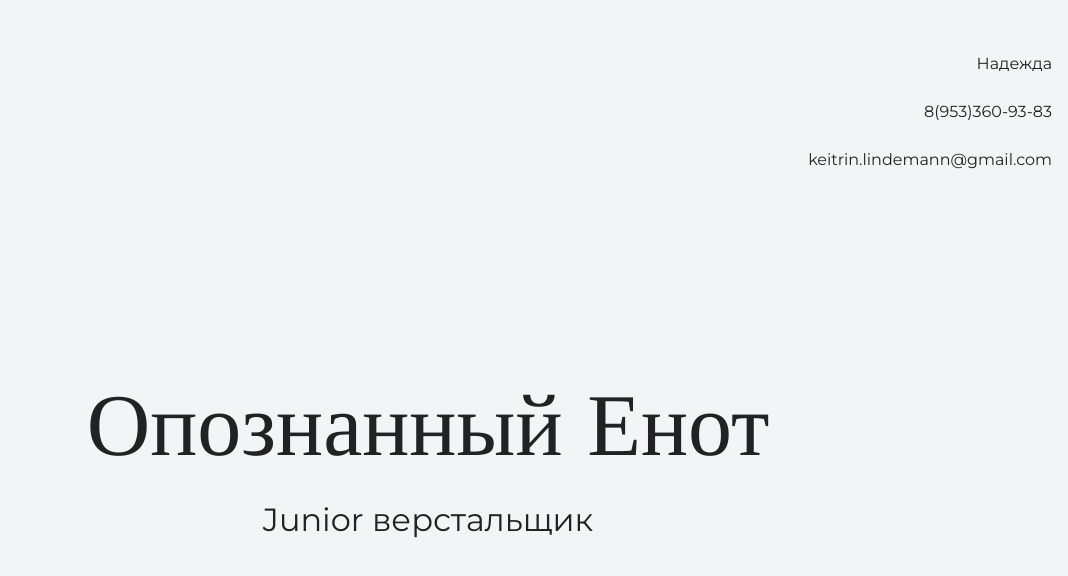
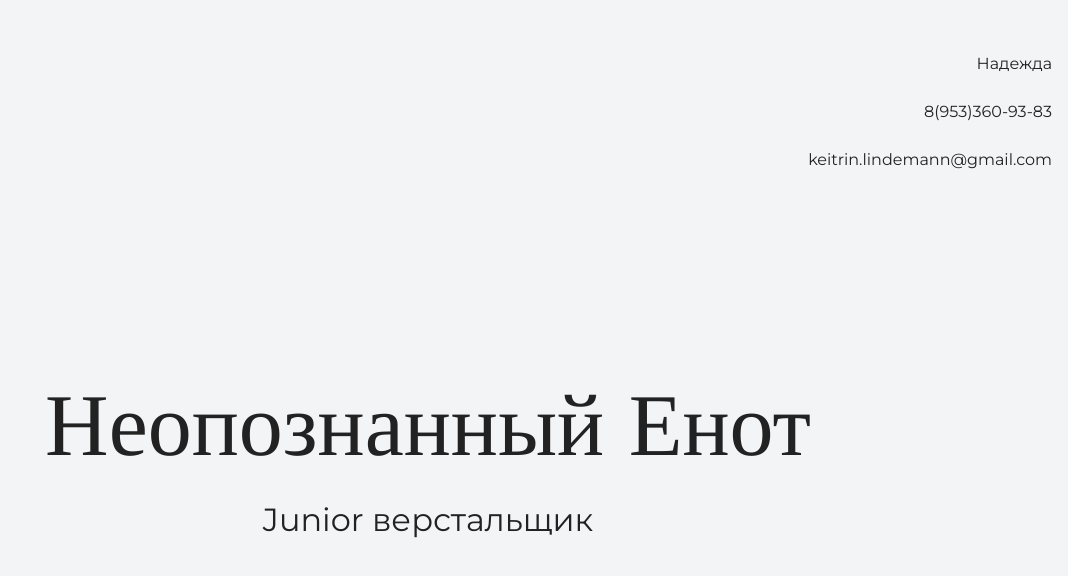
Before and after one commit to Mirayneria/my-site, a plain HTML site: page index.html in a window 1280 px wide. Shown: the top 576 px of the page, without its empty margins (212-1280 px from the left). Drawn offline with nearby package versions, Linux system fonts and the light colour scheme.

Commit message:
изменение текста

```diff
--- a/index.html
+++ b/index.html
@@ -19,7 +19,7 @@
 
     <section class="hero-image">
         <div class="container">
-            <h1 class="heading">Опознанный Енот</h1>
+            <h1 class="heading">Неопознанный Енот</h1>
             <p>Junior верстальщик</p>
         </div>
     </section>
```
